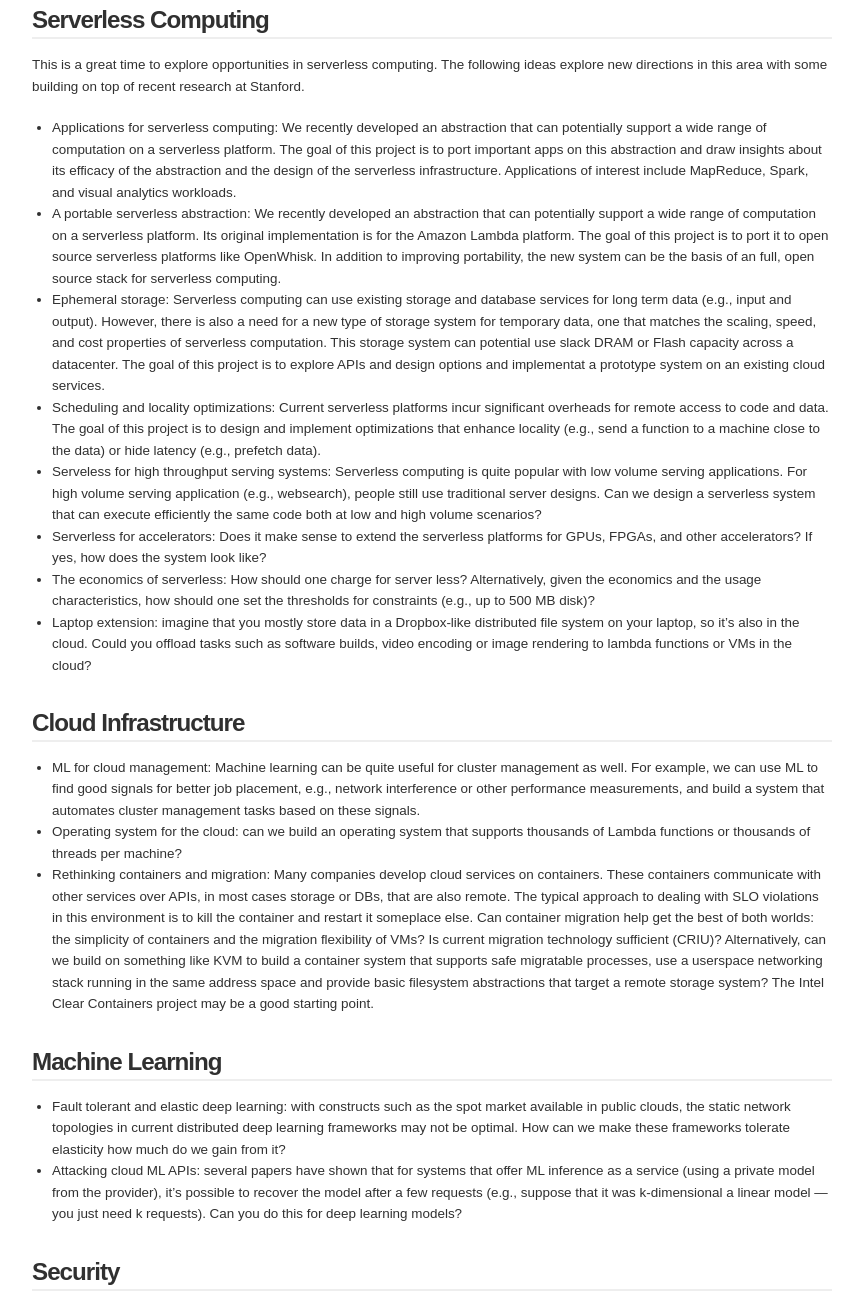
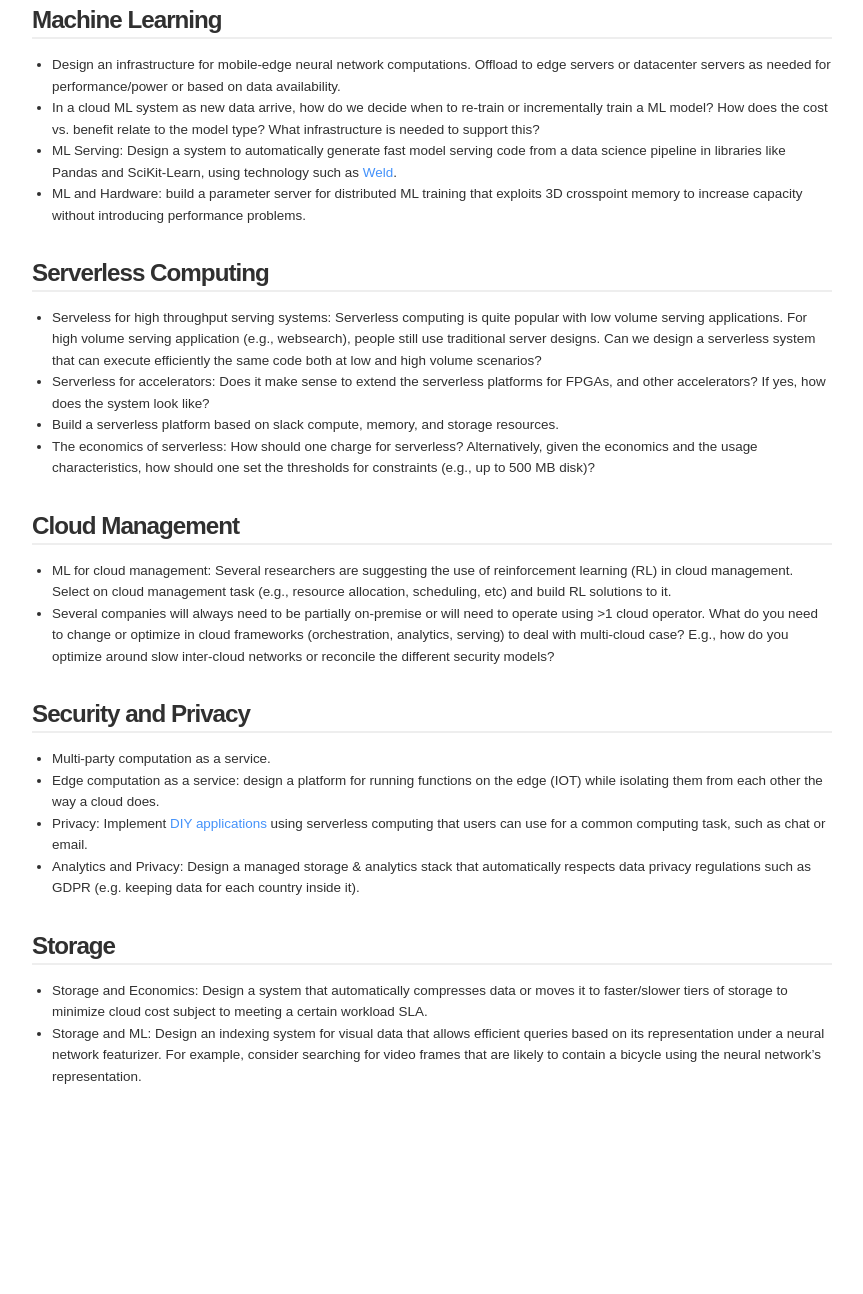
Before and after one commit to kkaffes/cs349d-site, a plain HTML site: page restricted/projects.html in a window 1280 px wide. Shown: the part 216-1510 px from the top of the page, without its empty margins (220-1083 px from the left). After the commit the page ends 1367 px from the top, so only its background shows below. Drawn offline with Linux system fonts and the light colour scheme.

Commit message:
Update project ideas.

```diff
--- a/restricted/projects.html
+++ b/restricted/projects.html
@@ -21,104 +21,49 @@
     further development. Please reach out to the instructors for futher
     information.</p>
 
-  <h3>Serverless Computing</h3>
-  <p>This is a great time to explore opportunities in serverless
-  computing. The following ideas explore new directions in this area
-	with some building on top of recent research at Stanford.</p>
+    <h3>Machine Learning</h3>
+    <ul style="margin-left: 20px;">
+        <li>Design an infrastructure for mobile-edge neural network computations. Offload to edge servers or datacenter servers as needed for performance/power or based on data availability. </li>
+        <li>In a cloud ML system as new data arrive, how do we decide when to re-train or incrementally train a ML model? How does the cost vs. benefit relate to the model type? What infrastructure is needed to support this?</li>
+        <li>ML Serving: Design a system to automatically generate fast model serving code from a data science pipeline in libraries like Pandas and SciKit-Learn, using technology such as <a href="https://www.weld.rs/">Weld</a>.</li>
+        <li>ML and Hardware: build a parameter server for distributed ML training that exploits 3D crosspoint memory to increase capacity without introducing performance problems. </li>
+    </ul>
 
+    <h3>Serverless Computing</h3>
 	<ul style="margin-left: 20px;">
-	  <li> Applications for serverless computing: We recently
-	  developed an abstraction that can potentially support a wide
-	  range of computation on a serverless platform. The goal of
-	  this project is to port important apps on this abstraction
-	  and draw insights about its efficacy of the abstraction and
-	  the design of the serverless infrastructure.
-	  Applications of interest include MapReduce,
-	  Spark, and visual analytics workloads.</li>
-	  <li> A portable serverless abstraction: We recently
-	  developed an abstraction that can potentially support a wide
-	  range of computation on a serverless platform. Its original
-	  implementation is for the Amazon Lambda platform. The goal
-	  of this project is to port it to open source serverless
-	  platforms like OpenWhisk. In addition to improving
-	  portability, the new system can be the basis of an full,
-	  open source stack for serverless computing. </li>
-	  <li>Ephemeral storage: Serverless computing can use existing
-	  storage and database services for long term data (e.g.,
-	  input and output). However, there is also a need for a new
-	  type of storage system for temporary data, one that matches
-	  the scaling, speed, and cost properties of serverless
-	  computation. This storage system can potential use slack
-	  DRAM or Flash capacity across a datacenter. The goal of this
-	  project is to explore APIs and design options and
-	  implementat a prototype system on an existing cloud
-          services. </li>
-  	  <li>Scheduling and locality optimizations: Current serverless platforms
-	  incur significant overheads for remote access to code and
-	  data. The goal of this project is to design and implement
-	  optimizations that enhance locality (e.g., send a function
-	  to a machine close to the data) or hide latency (e.g.,
-	  prefetch data). </li>
-	  <li>Serveless for high throughput serving systems:
-	  Serverless computing is quite popular with low volume
-	  serving applications. For high volume serving application
-	  (e.g., websearch), people still use traditional server
-	  designs. Can we design a serverless system that can execute
-	  efficiently the same code both at low and high volume
-	  scenarios? </li>
-	  <li>Serverless for accelerators: Does it make sense to
-	  extend the serverless platforms for GPUs, FPGAs, and other
-	  accelerators? If yes, how does the system look like? </li>
+	  <li>Serveless for high throughput serving systems: Serverless computing is quite popular with low volume serving applications. For high volume serving application (e.g., websearch), people still use traditional server designs. Can we design a serverless system that can execute efficiently the same code both at low and high volume scenarios? </li>
+	  <li>Serverless for accelerators: Does it make sense to extend the serverless platforms for FPGAs, and other accelerators? If yes, how does the system look like? </li>
+      <li>Build a serverless platform based on slack compute, memory, and storage resources.</li>
 	  <li>The economics of serverless: How should one charge for
-          server less? Alternatively, given the economics and the usage
+          serverless? Alternatively, given the economics and the usage
           characteristics, how should one set the thresholds for constraints
 	  (e.g., up to 500 MB disk)? </li>
-	  <li>Laptop extension: imagine that you mostly store data in a Dropbox-like distributed file system on your laptop, so it’s also in the cloud. Could you offload tasks such as software builds, video encoding or image rendering to lambda functions or VMs in the cloud?</li>
 	</ul>
 
-	<h3>Cloud Infrastructure</h3>
+	<h3>Cloud Management</h3>
 
 	<ul style="margin-left: 20px;">
 
-	  <li> ML for cloud management: Machine learning can be quite
-	useful for cluster management as well. For example, we can
-	use ML to find good signals for better job placement, e.g.,
-	network interference or other performance
-	measurements, and build a system that automates cluster
-	management tasks based on these signals.  </li>
+	   <li> ML for cloud management: Several researchers are suggesting the use of reinforcement learning (RL) in cloud management. Select on cloud management task (e.g., resource allocation, scheduling, etc) and build RL solutions to it. </li>
 
-	<li> Operating system for the cloud: can we build an operating
-	system that supports thousands of Lambda functions or
-	thousands of threads per machine?</li>
-
-	<li> Rethinking containers and migration: Many companies develop
-	cloud services on containers. These containers communicate
-	with other services over APIs, in most cases storage or DBs,
-	that are also remote. The typical approach to dealing with SLO
-	violations in this environment is to kill the container and
-	restart it someplace else. Can container migration help get
-	the best of both worlds: the simplicity of containers and the
-	migration flexibility of VMs? Is current migration technology
-	sufficient (CRIU)? Alternatively, can we build on something
-	like KVM to build a container system that supports safe
-	migratable processes, use a userspace networking stack running
-	in the same address space and provide basic filesystem
-	abstractions that target a remote storage system? The Intel
-	Clear Containers project may be a good starting point. </li>
+	   <li> Several companies will always need to be partially on-premise or will need to operate using >1 cloud operator. What do you need to change or optimize in cloud frameworks (orchestration, analytics, serving) to deal with multi-cloud case? E.g., how do you optimize around slow inter-cloud networks or reconcile the different security models? </li>
 	</li>
 
 	</ul>
 
-	<h3>Machine Learning</h3>
+    <h3>Security and Privacy</h3>
 	<ul style="margin-left: 20px;">
-	<li>Fault tolerant and elastic deep learning: with constructs such as the spot market available in public clouds, the static network topologies in current distributed deep learning frameworks may not be optimal. How can we make these frameworks tolerate elasticity how much do we gain from it?</li>
-	<li>Attacking cloud ML APIs: several papers have shown that for systems that offer ML inference as a service (using a private model from the provider), it’s possible to recover the model after a few requests (e.g., suppose that it was k-dimensional a linear model — you just need k requests). Can you do this for deep learning models?</li>
+	   <li>Multi-party computation as a service.</li>
+       <li>Edge computation as a service: design a platform for running functions on the edge (IOT) while isolating them from each other the way a cloud does. </li>
+       <li>Privacy: Implement <a href="https://cs.stanford.edu/~matei/papers/2017/hotnets_diy.pdf">DIY applications</a> using serverless computing that users can use for a common computing task, such as chat or email. </li>
+       <li>Analytics and Privacy: Design a managed storage &amp; analytics stack that automatically respects data privacy regulations such as GDPR (e.g. keeping data for each country inside it). </li>
 	</ul>
 
-    	<h3>Security</h3>
-	<ul style="margin-left: 20px;">
-	<li>Can you design a programming model that automatically makes sure a cloud application follows an industry regulation such as HIPAA? Ideally this would look very close to existing programming models (e.g. Lambda or Node.JS) but do this automatically.</li>
-	</ul>
+    <h3>Storage</h3>
+    <ul style="margin-left: 20px;">
+        <li>Storage and Economics: Design a system that automatically compresses data or moves it to faster/slower tiers of storage to minimize cloud cost subject to meeting a certain workload SLA.</li>
+        <li>Storage and ML: Design an indexing system for visual data that allows efficient queries based on its representation under a neural network featurizer. For example, consider searching for video frames that are likely to contain a bicycle using the neural network’s representation.</li>
+    </ul>
 
       </div>
     </div>
```
